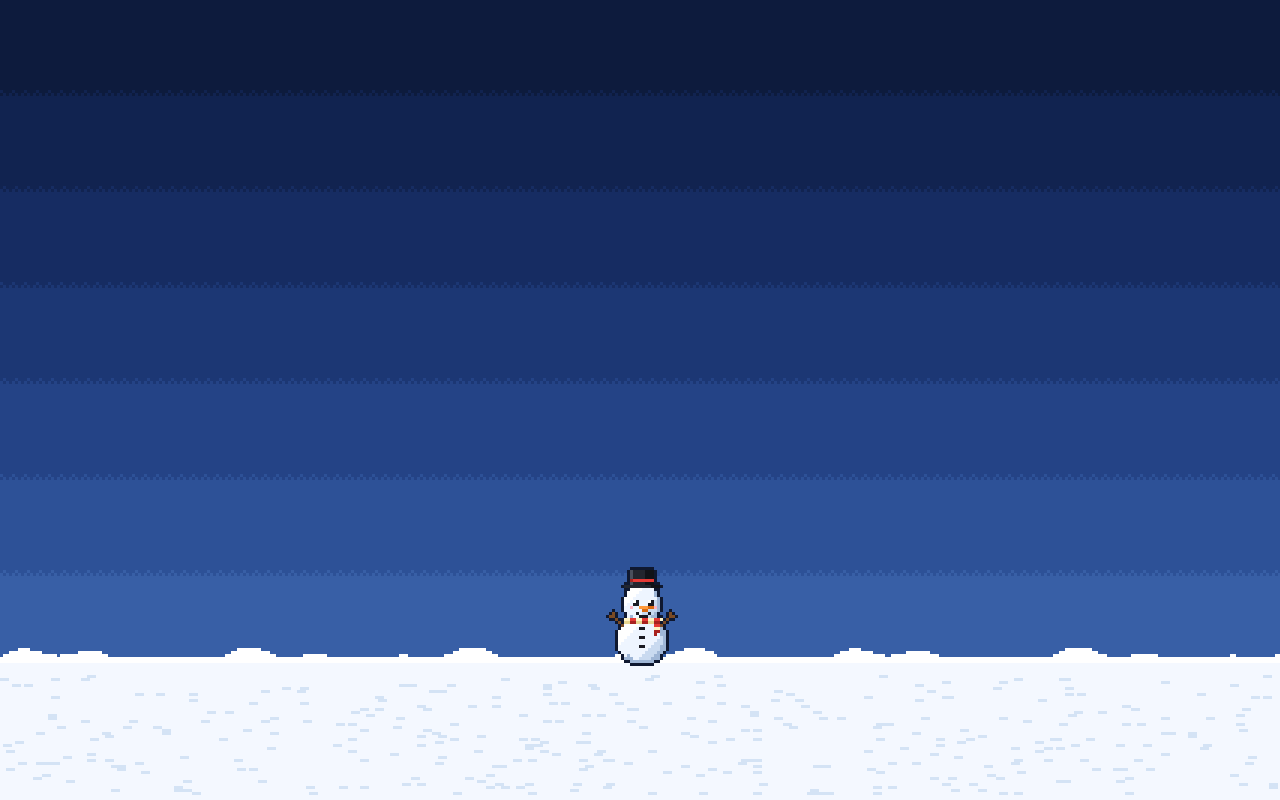
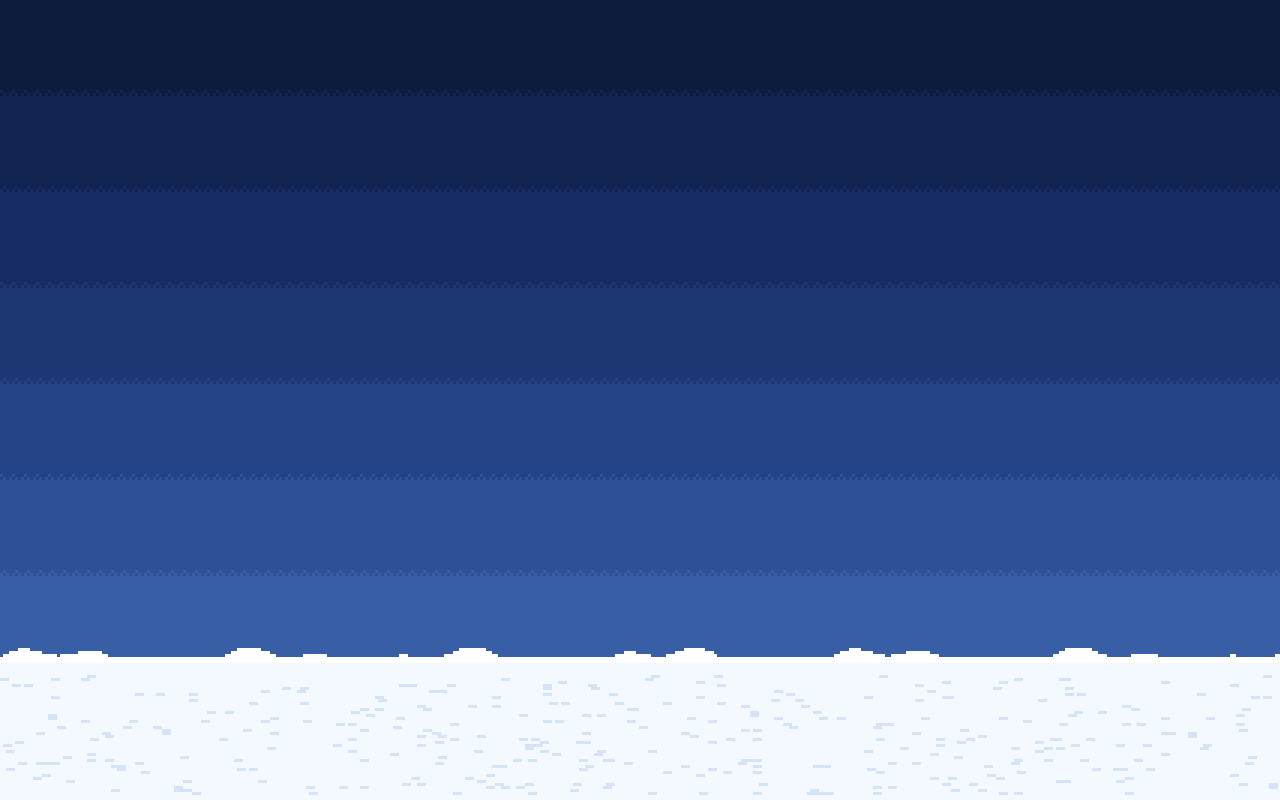
Before and after one commit to coditive-com/santa, a plain HTML site: page index.html in a window 1280 px wide. Drawn offline with Linux system fonts and the light colour scheme; animation ran at ten frames a second.

Commit message:
Usuń testowego bałwanka
Co-Authored-By: Claude Opus 5.5 <noreply@anthropic.com>
Claude-Session: https://claude.ai/code/session_011is8wchf9fbyDaRXw9hyBR

```diff
--- a/index.html
+++ b/index.html
@@ -54,79 +54,7 @@ const USTAWIENIA = {
 const SPRITES = {
   // KROK 1: bohater, dwie klatki chodu, np.
   // bohater: { paleta: { b: '#8b5a2b', ... }, klatki: [ [ '....', ... ], [ ... ] ] },
-  bohater: { // bałwanek
-    paleta: { W: '#ffffff', w: '#eef5ff', S: '#c9daf0', s: '#9fb6d6', k: '#22252e', K: '#111318', g: '#4a4f5c', r: '#e53935', R: '#a8221f', y: '#fff3c4', Y: '#e8d590', e: '#1a1a22', h: '#ffffff', o: '#ff9b3d', O: '#d96a12', p: '#ffb3c1', b: '#7a4a24' },
-    klatki: [
-      [
-        '................................',
-        '............gkkkkKKK............',
-        '............gkkkkKKK............',
-        '............gkkkkKKK............',
-        '............Rrrrrrrr............',
-        '............gkkkkKKK............',
-        '..........kkkkkkkkkKKK..........',
-        '............WWWWwwww............',
-        '...........WWWWwwwwws...........',
-        '...........WWWwwwwwws...........',
-        '..........WWWwwwwwwwws..........',
-        '..........WWwhewwwheSs..........',
-        '..........WwweewwweeSs..........',
-        '..........wwpwwoooOOps..........',
-        '..........wwwwwwOOSSSs..........',
-        '......b....wwwewSSeSs....b......',
-        '.....bb....wswweeeSss....bb.....',
-        '.......b..yyrryyrryyrry.b.......',
-        '........b.YYRRYYRRYYRR.b........',
-        '.........bWWWWWwwwwwrrb.........',
-        '.........WWWWWweewwwyys.........',
-        '........WWWWWwwwwwwwRRss........',
-        '........WWWWwwwwwwwwRwss........',
-        '........WWWwwwweewwwwwSs........',
-        '........WWwwwwwwwwwwwSSs........',
-        '........WwwwwwwwwwwwSSSs........',
-        '........wwwwwwweewwSSSss........',
-        '........wwwwwwwwwwSSSSss........',
-        '.........wwwwwwwwSSSSss.........',
-        '..........wswwwwSSSSss..........',
-        '..........ssswwSSSSsss..........',
-        '............ssssssss............',
-      ],
-      [
-        '................................',
-        '............gkkkkKKK............',
-        '............gkkkkKKK............',
-        '............gkkkkKKK............',
-        '............Rrrrrrrr............',
-        '............gkkkkKKK............',
-        '..........kkkkkkkkkKKK..........',
-        '..............WWWw..............',
-        '............WWWWwwww............',
-        '...........WWWWwwwwws...........',
-        '..........WWWWwwwwwwss..........',
-        '..........WWWwwwwwwwws..........',
-        '..........WWwhewwwheSs..........',
-        '..........WwweewwweeSs..........',
-        '..........wwpwwoooOOps..........',
-        '..........wwwwwwOOSSSs..........',
-        '...........wwwewSSeSs...........',
-        '............swweeeSs............',
-        '..........yyrryyrryyrry.........',
-        '.....b....YYRRYYRRYYRR....b.....',
-        '......bb.WWWWWwwwwwwwrr.bb......',
-        '.....b..bbWWWwweewwwwybb..b.....',
-        '........WWWWwwwwwwwwwwRR........',
-        '........WWWwwwwwwwwwwwRs........',
-        '........WWwwwwweewwwwSSs........',
-        '........WwwwwwwwwwwwSSSs........',
-        '........wwwwwwwwwwwSSSss........',
-        '........wwwwwwweewSSSSss........',
-        '.........wwwwwwwwSSSSSs.........',
-        '.........wwwwwwwSSSSSss.........',
-        '..........wswwwSSSSSss..........',
-        '...........ssssSSssss...........',
-      ],
-    ],
-  },
+  bohater: null,
 
   // KROK 3: dobre rzeczy (+1). Można dodać kilka rodzajów. Opcjonalnie `warianty`: lista innych palet (np. kolory prezentów).
   dobre: [],
```
